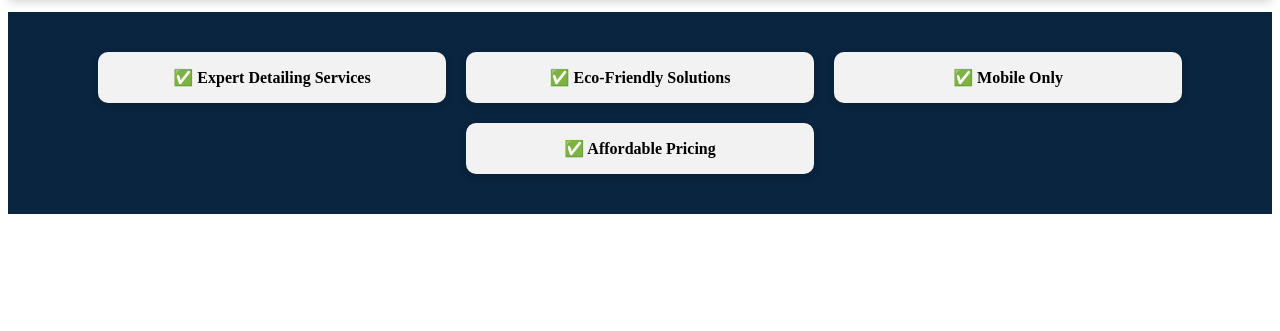
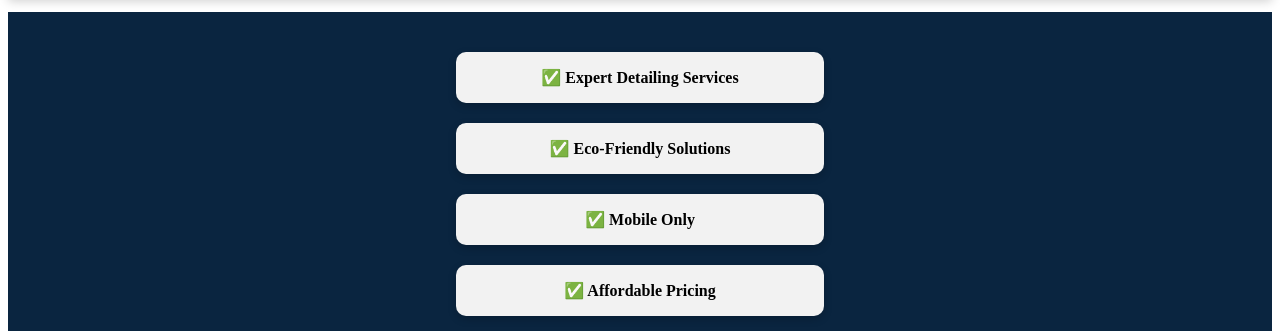
Before and after one commit to santioki/carshwash-site, a website: page public/index.html in a window 1280 px wide. Shown: the part 130-461 px from the top of the page. Drawn offline with Linux system fonts and the light colour scheme.

Commit message:
highlight fixes

```diff
--- a/public/style.css
+++ b/public/style.css
@@ -566,8 +566,8 @@ font-weight: bold;
 
 .highlights {
   display: flex;
-  flex-wrap: wrap;
-  justify-content: center;
+  flex-direction: column;
+  align-items: center;
   gap: 20px;
   padding: 40px 20px;
   background-color: #0a2540;
@@ -579,7 +579,30 @@ font-weight: bold;
   font-weight: bold;
   border-radius: 10px;
   text-align: center;
+  width: 100%;
+  max-width: 320px;
   box-shadow: 0 3px 8px rgba(0, 0, 0, 0.2);
-  width: 90%;
-  max-width: 300px;
+
+
 }
+
+.highlights {
+  display: flex;
+  flex-direction: column;
+  align-items: center;
+  gap: 20px;
+  padding: 40px 20px;
+  background-color: #0a2540;
+}
+
+.highlight-card {
+  background-color: #f2f2f2;
+  padding: 16px 24px;
+  font-weight: bold;
+  border-radius: 10px;
+  text-align: center;
+  width: 100%;
+  max-width: 320px;
+  box-shadow: 0 3px 8px rgba(0, 0, 0, 0.2);
+
+}
```
